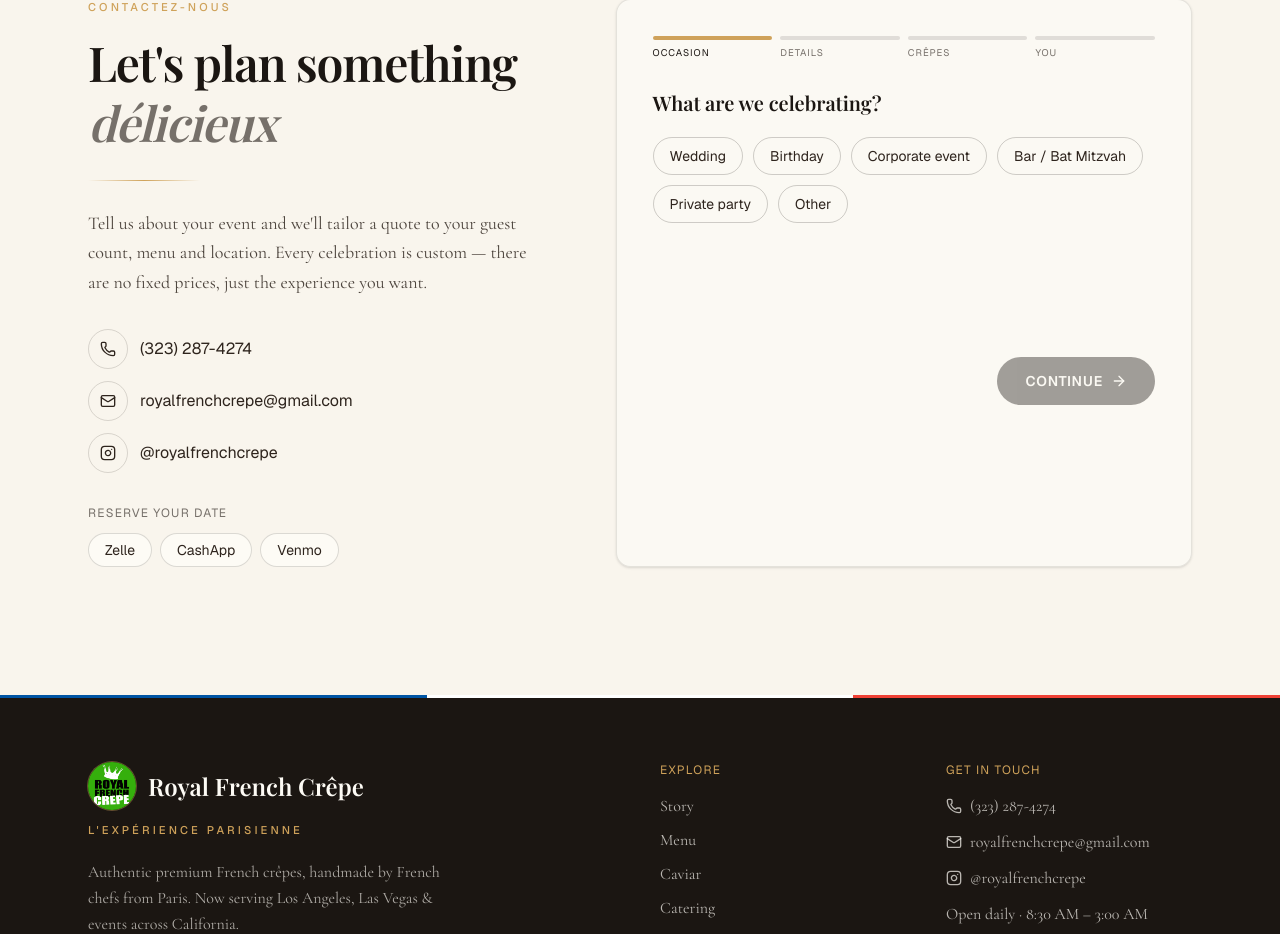
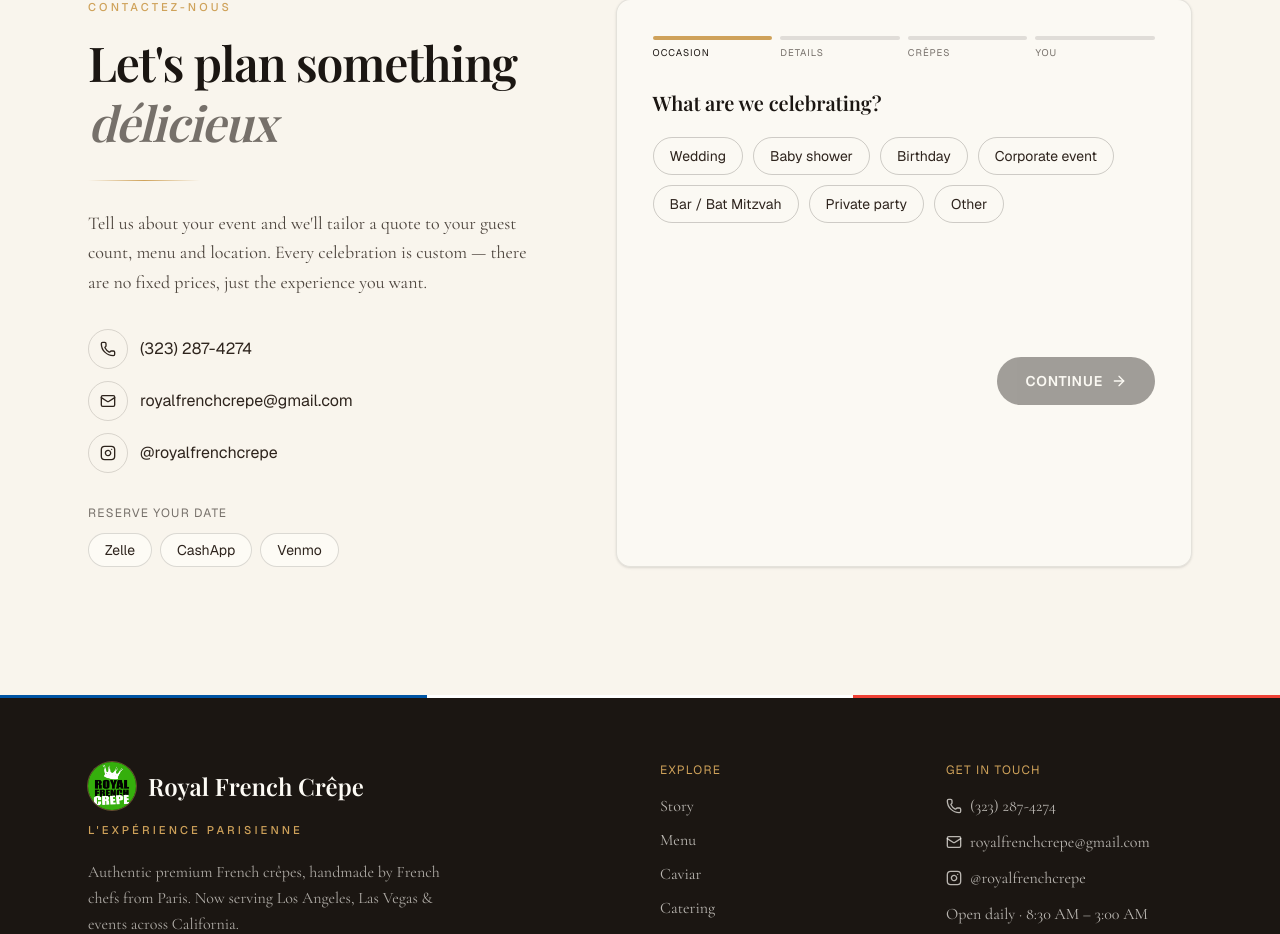
Before and after one commit to kara90/royal-french-crepe, a Next.js app: page / in a window 1280 px wide. Shown: the part 9827-10761 px from the top of the page. Built offline with nearby package versions, Linux system fonts and the light colour scheme.

Commit message:
Contact: add Baby shower occasion (high-demand); confirm mailto to royalfrenchcrepe@gmail.com

```diff
--- a/components/site/contact.jsx
+++ b/components/site/contact.jsx
@@ -9,6 +9,7 @@ import { site } from "@/lib/site";
 const EMAIL = site.email;
 const occasions = [
   "Wedding",
+  "Baby shower",
   "Birthday",
   "Corporate event",
   "Bar / Bat Mitzvah",
```
